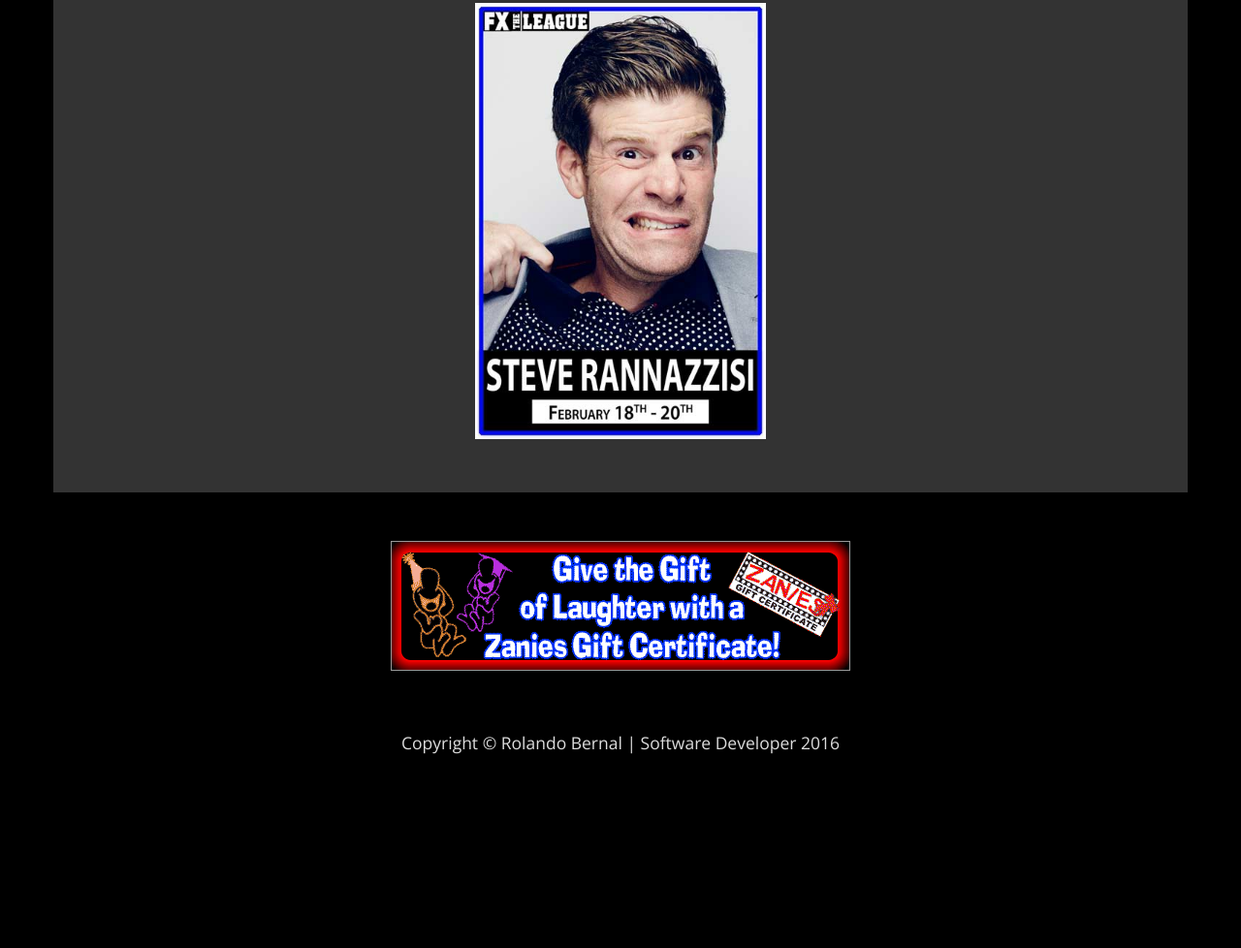
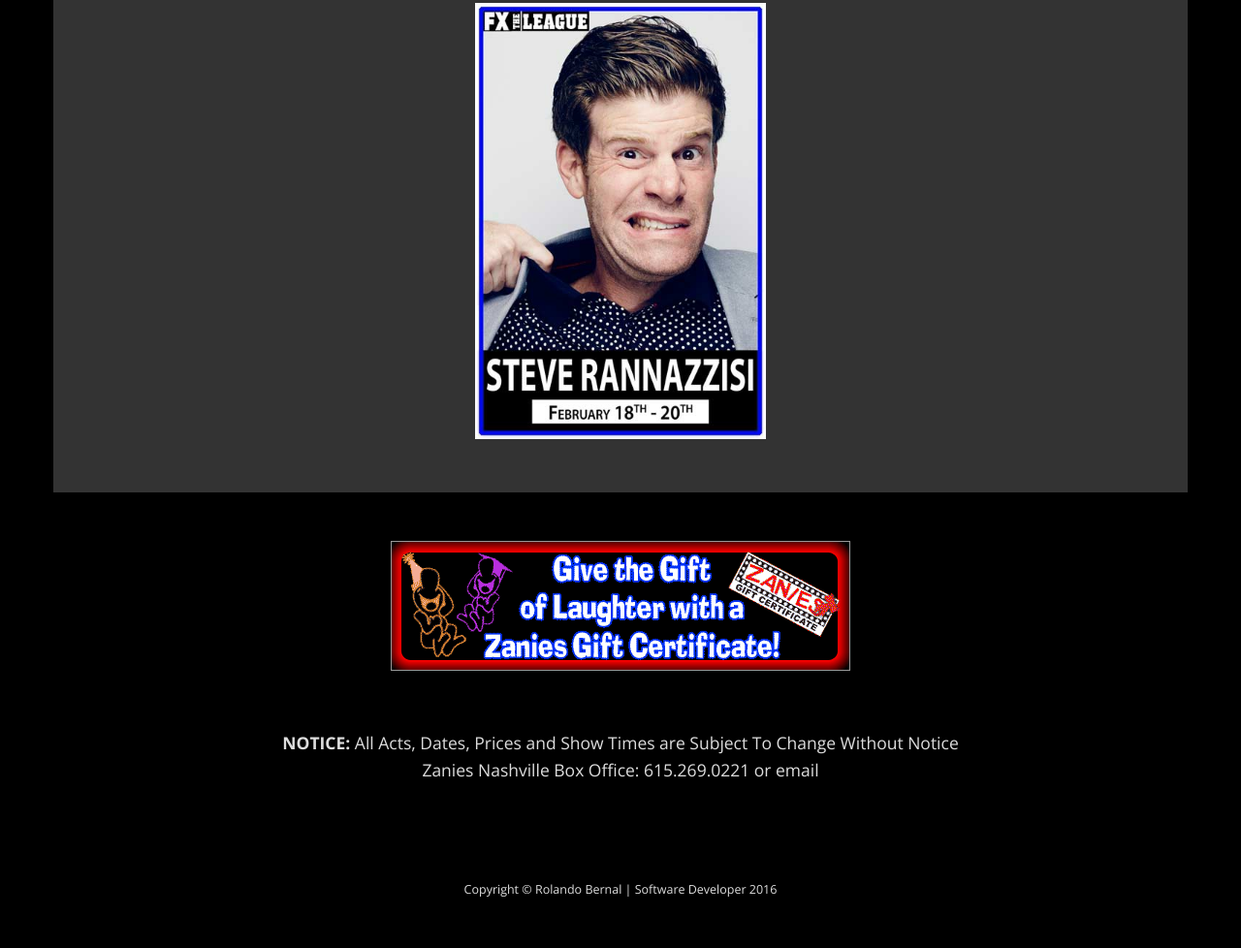
Before and after one commit to RolandoBernal/ZaniesPrototype, a plain HTML site: page Website/index.html in a window 1280 px wide. Shown: the part 2158-3136 px from the top of the page at 97% size. Before the commit the page ends 2988 px from the top, so only its background shows below. Drawn offline with nearby package versions, Linux system fonts and the light colour scheme.

Commit message:
Fixed footer

```diff
--- a/Website/css/custom.css
+++ b/Website/css/custom.css
@@ -193,6 +193,12 @@
     padding: 50px 0;
 }
 
+.text-muted {
+    color: #777;
+    font-size: 10px;
+    font-weight: 200;
+}
+
 @media screen and (min-width:768px) {
     .brand {
         display: inherit;
--- a/Website/index.html
+++ b/Website/index.html
@@ -216,11 +216,14 @@
 
     <footer>
         <div class="container">
-            <div class="row">
-                <div class="col-lg-12 text-center text-muted">
-                    <p>Copyright &copy; Rolando Bernal | Software Developer 2016</p>
-                </div>
-            </div>
+          <div class="text-center">
+            <p><strong>NOTICE:</strong> All Acts, Dates, Prices and Show Times are Subject To Change Without Notice<br> Zanies Nashville Box Office: 615.269.0221 or email</p>
+          </div>
+          <div class="row">
+              <div class="col-lg-12 text-center text-muted">
+                  <p>Copyright &copy; Rolando Bernal | Software Developer 2016</p>
+              </div>
+          </div>
         </div>
     </footer>
 
```
